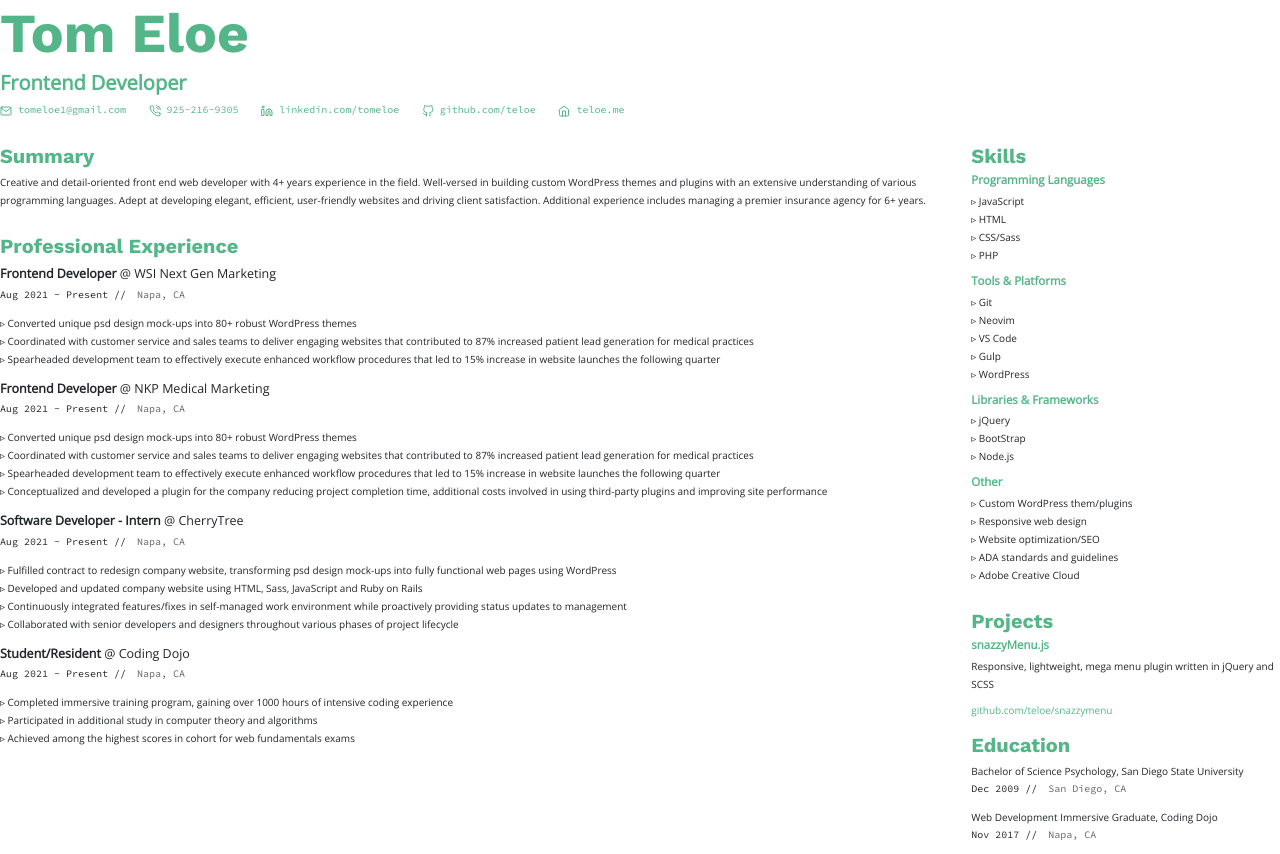
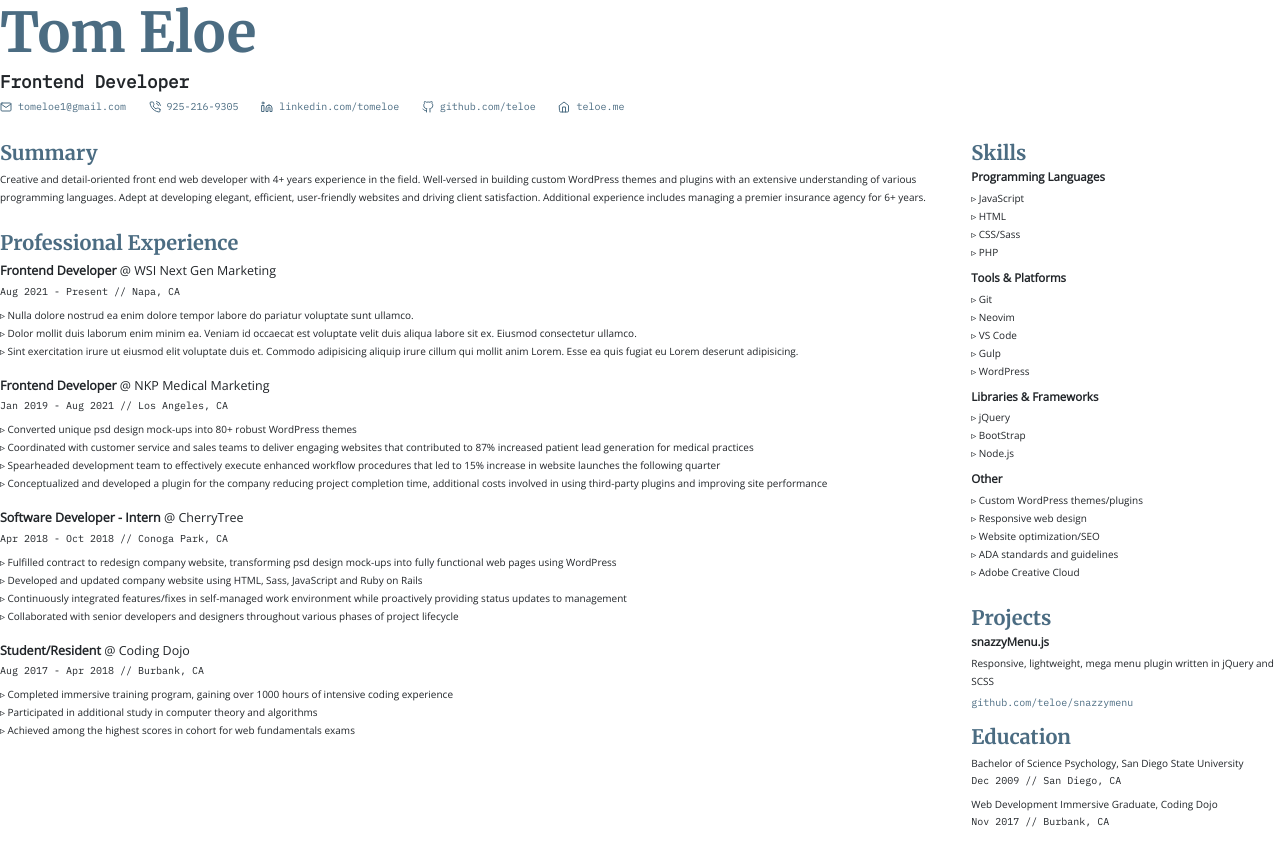
Before and after one commit to teloe/cv, a website: page index.html in a window 1280 px wide. Drawn offline with nearby package versions, Linux system fonts and the light colour scheme.

Commit message:
change fonts/styles/misc

```diff
--- a/index.html
+++ b/index.html
@@ -62,15 +62,15 @@
                         <p class="role"><strong>Frontend Developer</strong> @ WSI Next Gen Marketing</p>
                         <p class="date">Aug 2021 - Present // <span>Napa, CA</span></p>
                         <ul>
-                            <li>Converted unique psd design mock-ups into 80+ robust WordPress themes</li>
-                            <li>Coordinated with customer service and sales teams to deliver engaging websites that contributed to 87% increased patient lead generation for medical practices</li>
-                            <li>Spearheaded development team to effectively execute enhanced workflow procedures that led to 15% increase in website launches the following quarter</li>
+                            <li>Nulla dolore nostrud ea enim dolore tempor labore do pariatur voluptate sunt ullamco.</li>
+                            <li>Dolor mollit duis laborum enim minim ea. Veniam id occaecat est voluptate velit duis aliqua labore sit ex. Eiusmod consectetur ullamco.</li>
+                            <li>Sint exercitation irure ut eiusmod elit voluptate duis et. Commodo adipisicing aliquip irure cillum qui mollit anim Lorem. Esse ea quis fugiat eu Lorem deserunt adipisicing.</li>
                         </ul>
 
                     </div>
                     <div class="entry">
                         <p class="role"><strong>Frontend Developer</strong> @ NKP Medical Marketing</p>
-                        <p class="date">Aug 2021 - Present // <span>Napa, CA</span></p>
+                        <p class="date">Jan 2019 - Aug 2021 // <span>Los Angeles, CA</span></p>
                         <ul>
                             <li>Converted unique psd design mock-ups into 80+ robust WordPress themes</li>
                             <li>Coordinated with customer service and sales teams to deliver engaging websites that contributed to 87% increased patient lead generation for medical practices</li>
@@ -81,7 +81,7 @@
                     </div>
                     <div class="entry">
                         <p class="role"><strong>Software Developer - Intern</strong> @ CherryTree</p>
-                        <p class="date">Aug 2021 - Present // <span>Napa, CA</span></p>
+                        <p class="date">Apr 2018 - Oct 2018 // <span>Conoga Park, CA</span></p>
                         <ul>
                             <li>Fulfilled contract to redesign company website, transforming psd design mock-ups into fully functional web pages using WordPress</li>
                             <li>Developed and updated company website using HTML, Sass, JavaScript and Ruby on Rails</li>
@@ -92,7 +92,7 @@
                     </div>
                     <div class="entry">
                         <p class="role"><strong>Student/Resident</strong> @ Coding Dojo</p>
-                        <p class="date">Aug 2021 - Present // <span>Napa, CA</span></p>
+                        <p class="date">Aug 2017 - Apr 2018 // <span>Burbank, CA</span></p>
                         <ul>
                             <li>Completed immersive training program, gaining over 1000 hours of intensive coding experience</li>
                             <li>Participated in additional study in computer theory and algorithms</li>
@@ -128,7 +128,7 @@
                     </ul>
                     <h3>Other</h3>
                     <ul>
-                        <li>Custom WordPress them/plugins</li>
+                        <li>Custom WordPress themes/plugins</li>
                         <li>Responsive web design</li>
                         <li>Website optimization/SEO</li>
                         <li>ADA standards and guidelines</li>
@@ -138,7 +138,7 @@
                 <div class="projects pt-4">
                     <h2>Projects</h2>
                     <h3>snazzyMenu.js</h3>
-                    <p>Responsive, lightweight, mega menu plugin written in jQuery and SCSS</p>
+                    <p class="mb-2">Responsive, lightweight, mega menu plugin written in jQuery and SCSS</p>
                     <a href="https://github.com/teloe/snazzymenu">github.com/teloe/snazzymenu</a>
                 </div>
                 <div class="edu pt-4">
@@ -146,7 +146,7 @@
                     <p class="mb-0">Bachelor of Science Psychology, San Diego State University</p>
                     <p class="date">Dec 2009 // <span>San Diego, CA</span></p>
                     <p class="mb-0">Web Development Immersive Graduate, Coding Dojo</p>
-                    <p class="date">Nov 2017 // <span>Napa, CA</span></p>
+                    <p class="date">Nov 2017 // <span>Burbank, CA</span></p>
                 </div>
             </div>
         </div>
--- a/style.css
+++ b/style.css
@@ -1,14 +1,24 @@
-@import url('https://fonts.googleapis.com/css2?family=Open+Sans&family=Source+Code+Pro&family=Work+Sans:wght@700&display=swap');
+@import url('https://fonts.googleapis.com/css2?family=IBM+Plex+Mono&family=Merriweather:wght@700&family=Open+Sans&display=swap');
 
 :root {
     /* --accent: #5A7485; */
+    --accent: #4B6C82;
     /* --accent: #6b889b; */
-    --accent: #54B688;
+    /* --accent: #54B688; */
+
+    /* fonts */
+    --primary-font: 'Open Sans', sans-serif;
+    --secondary-font: 'Merriweather', serif;
+    --alt-font: 'IBM Plex Mono', monospace;
 }
 
+/* page setup */
 @media print {
+    * {
+        -webkit-print-color-adjust: exact;
+        color-adjust: exact;
+    }
     body {
-        font-family: 'Open Sans', sans-serif;
         width: 8.25in;
         height: 11.75in;
         margin: 0 0 0 0;
@@ -21,10 +31,10 @@ html {
 }
 body {
     font-size: inherit;
-    font-family: 'Open Sans', sans-serif;
+    font-family: var(--primary-font);
 }
 h1, h2, h3 {
-    font-family: 'Work Sans', sans-serif;
+    font-family: var(--secondary-font);
     font-weight: 700;
     color: var(--accent);
 }
@@ -41,6 +51,7 @@ li {
 a {
     text-decoration:none;
     color: var(--accent);
+    font-family: var(--alt-font);
 }
 ul {
     padding-left:0;
@@ -52,35 +63,30 @@ ul li::before {
     margin-right: .25rem;
 }
 .contact a {
-    font-family: 'Source Code Pro', monospace;
     display:inline-block;
     margin-right: 2rem;
 }
 
-/* .intro */
 .intro h2 {
-    font-family: inherit;
-    /* color: #666; */
-    font-size: 2rem;
+    font-family: var(--alt-font);
+    font-size: 1.75rem;
+    color: inherit;
 }
-
-
+.entry {
+    margin-bottom: 1.5rem;
+}
 .experience .entry .role {
     margin-bottom: 0;
     font-size: 1.25rem;
 }
 
 .date {
-    font-family: 'Source Code Pro', monospace;
+    font-family: var(--alt-font);
+    margin-bottom: .5rem;
 }
-.date span {
-    color: #666;
-    margin-left: .5rem;
-}
-
-
 .skills h3,
 .projects h3 {
     font-family: inherit;
     font-size: 1.15rem;
+    color: inherit;
 }
```
